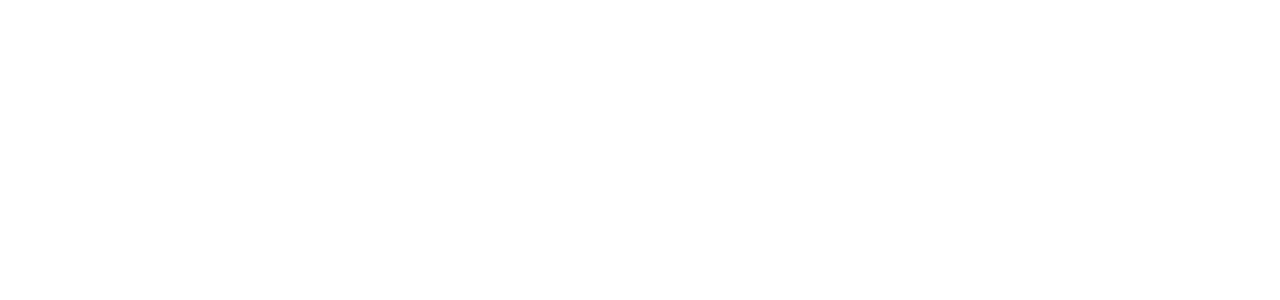
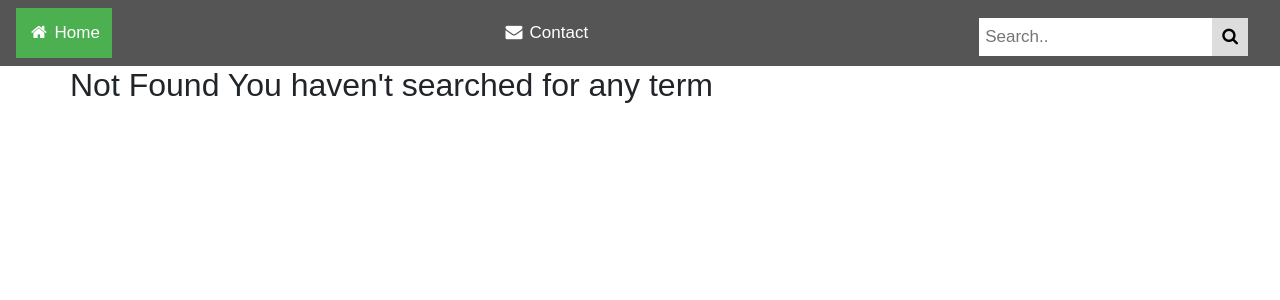
Before and after one commit to Belie06Loryn/MyGallery, a Django app: page /search/ in a window 1280 px wide. Before the commit the part shown is empty. Shown: the top 300 px of the page. Run offline with Django 3.2, Linux system fonts and the light colour scheme; some libraries are stand-ins or nearby versions.

Commit message:
link back home from search,and also trying to search

```diff
--- a/personal/templates/all-photos/search.html
+++ b/personal/templates/all-photos/search.html
@@ -0,0 +1,25 @@
+{%extends 'all-photos/base.html'%}
+{% block content %}
+<div class="container">
+
+  <div class="row">
+    {% if category%}
+      <h2> {{ category|length }}  {{backend}}</h2>
+    {% else %}
+      <h2> Not Found {{backend}}</h2>
+    {% endif %}
+
+  </div>
+
+  <div class="row">
+
+  {% if category %}
+    {% for cate in category %}
+      <div class="col-sm-6 col-md-3">
+          <h1>{{cate.title}}</h1>
+      </div>
+    {% endfor %}
+  {% endif %}
+  </div>
+</div>
+{% endblock %}
--- a/personal/templates/navbar.html
+++ b/personal/templates/navbar.html
@@ -70,10 +70,10 @@ input[type=text] {
 <body>
 
 <div class="navbar">
-  <a class="active" href="#"><i class="fa fa-fw fa-home"></i> Home</a>
+  <a class="active" href="{%url 'page'%}"><i class="fa fa-fw fa-home"></i> Home</a>
   <a href="#"><i class="fa fa-fw fa-envelope"></i> Contact</a>
 <div class="search-container" style="float:right;">
-    <form action="/action_page.php">
+    <form class="navbar-form" role="search" action="{% url 'search_results' %}">
       <input type="text" placeholder="Search.." name="search"><button type="submit"><i class="fa fa-search"></i></button>
 
     </form>
--- a/personal/views.py
+++ b/personal/views.py
@@ -13,13 +13,13 @@ def search_results(request):
         search_term = request.GET.get("category")
         searched_categories = Photos.search_by_category(search_term)
 
-        message = f"{search_term}"
+        backend = f"{search_term}"
 
-        return render(request, 'all-photos/search.html',{"message":message,"categories":searched_categories})
+        return render(request, 'all-photos/search.html',{"backend":backend,"categories":searched_categories})
 
     else:
-        message = "You haven't searched for any term"
-        return render(request, 'all-photos/search.html',{"message":message})
+        backend = "You haven't searched for any term"
+        return render(request, 'all-photos/search.html',{"backend":backend})
 
 def photos(request,photos_id):
     try:
```
Also changed, not shown: media/photos/chef.jpg (added), media/photos/chef2.jpg (added), media/photos/chef3_ME141wA.jpg (added).
